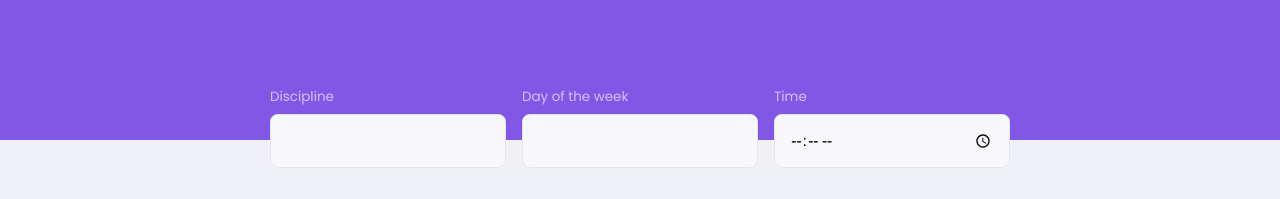
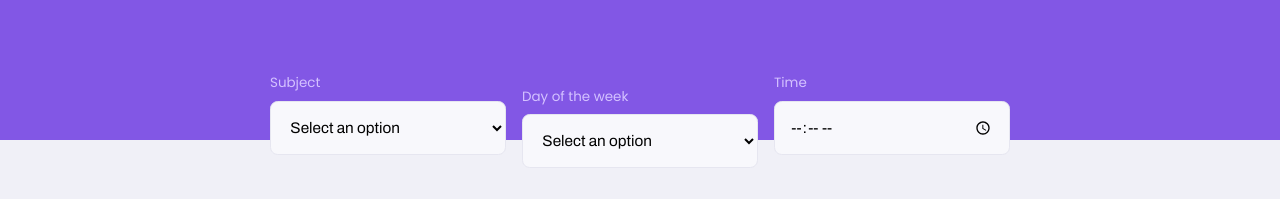
Before and after one commit to leost3/Proffy, a React (Create React App) app: page /study in a window 1280 px wide. Shown: the part 200-399 px from the top of the page. Built offline with nearby package versions, Linux system fonts and the light colour scheme.

Commit message:
chore: replace inputs by select in teachers-list

```diff
--- a/src/pages/teacher-list/index.tsx
+++ b/src/pages/teacher-list/index.tsx
@@ -4,7 +4,9 @@ import React from 'react'
 
 import Input from '../../components/input'
 import PageHeader from '../../components/page-header'
+import Select from '../../components/select'
 import TeacherItem from '../../components/TeacherItem'
+
 
 
 
@@ -13,8 +15,31 @@ function TeacherList() {
     <div id="page-teacher-list" className="container">
       <PageHeader title="These are the available Proffies" >
         <form id="search-teachers">
-          <Input label='Discipline' name='subject' />
-          <Input label='Day of the week' name='week_day' />
+          <Select
+            options={[
+              { value: 'Arts', label: 'Arts' },
+              { value: 'Design', label: 'Design' },
+              { value: 'Web Development', label: 'Web Development' },
+              { value: 'Photograph', label: 'Photograph' },
+              { value: 'Robotics', label: 'Robotics' },
+              { value: 'Entrepeneurship', label: 'Entrepeneurship' },
+            ]}
+            name='subject'
+            label='Subject'
+          />
+          <Select
+            options={[
+              { value: '0', label: 'Monday' },
+              { value: '1', label: 'Tuesday' },
+              { value: '2', label: 'Wednesday' },
+              { value: '3', label: 'Thursday' },
+              { value: '4', label: 'Friday' },
+              { value: '5', label: 'Saturday' },
+              { value: '6', label: 'Sunday' },
+            ]}
+            name='week_day'
+            label='Day of the week'
+          />
           <Input type='time' label='Time' name='time' />
 
         </form>
```
